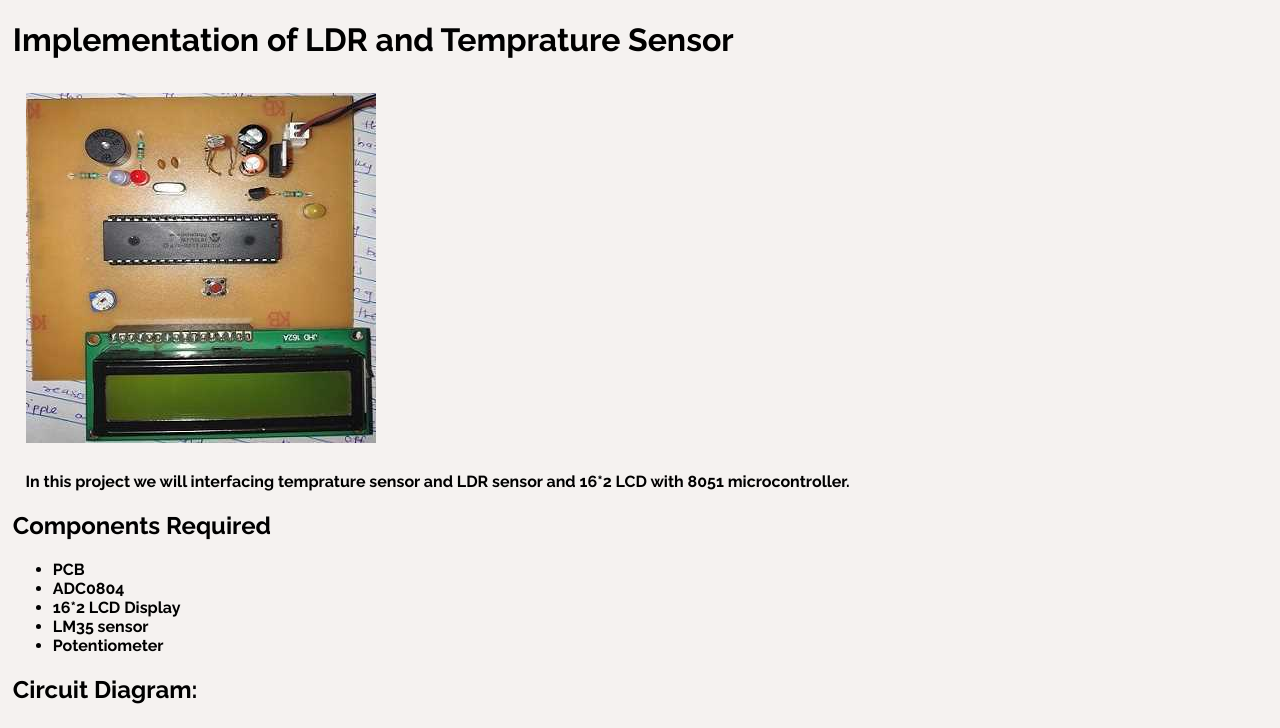
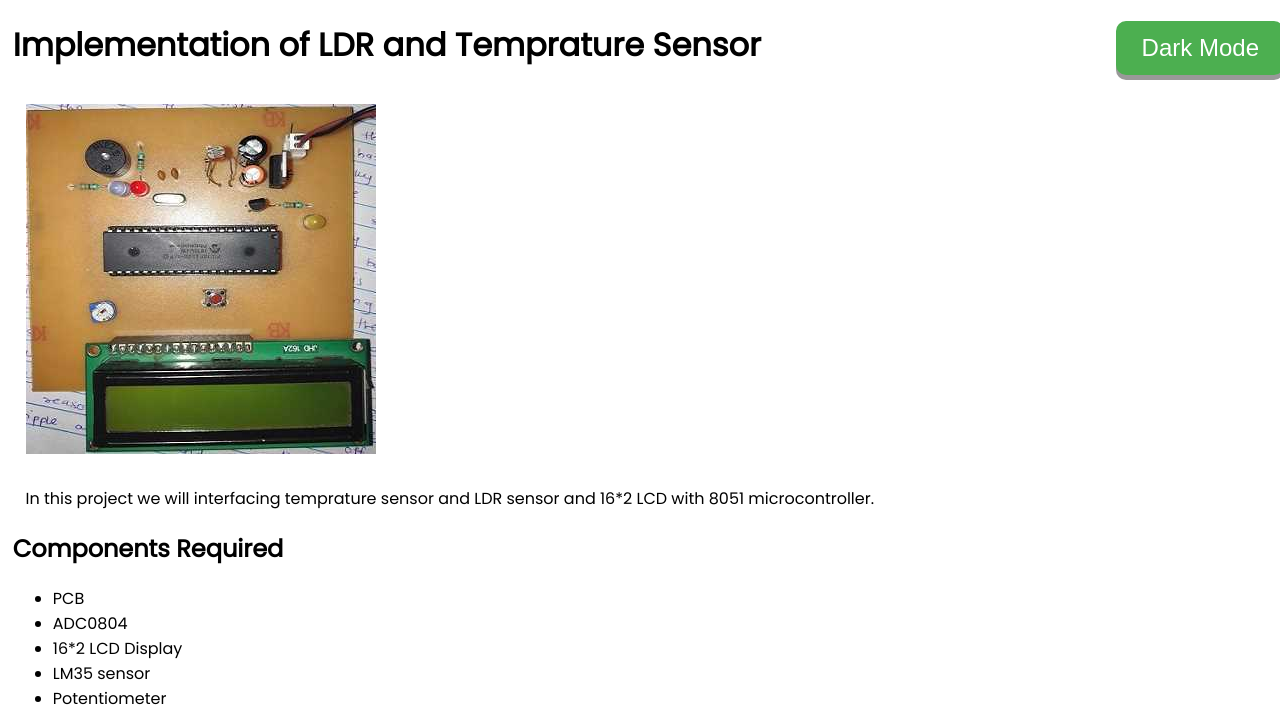
Before and after one commit to ChetanDehane/chetandehane.github.io, a plain HTML site: page microcontroller.html in a window 1280 px wide. Shown: the top 728 px of the page. Drawn offline with Linux system fonts and the light colour scheme.

Commit message:
dark mode in microcontroller project

```diff
--- a/css/microcontroller.css
+++ b/css/microcontroller.css
@@ -3,10 +3,37 @@ html
  box-sizing: border-box;
  scroll-behavior: smooth;
 
+
 }
+
+#darkmodebutton {
+  display: inline-block;
+  float: right;
+  padding: 1% 2%;
+  font-size: 24px;
+  cursor: pointer;
+  text-align: center;
+  text-decoration: none;
+  outline: none;
+  color: #fff;
+  background-color: #4CAF50;
+  border: none;
+  border-radius:10px;
+  box-shadow: 0 5px #999;
+}
+
+#darkmodebutton:hover {background-color: #3e8e41}
+
+#darkmodebutton:active {
+  background-color: #3e8e41;
+  box-shadow: 0 5px #666;
+  transform: translateY(4px);
+}
+
 div
 {
   width: 100%;
+
 }
 table
 
@@ -22,13 +49,12 @@ th, td {
 table{
   margin:30px auto 50px auto;
   }
-
   body{
-  	background-color: #f5f2f0;
-  	font-family: 'Raleway', sans-serif;
+  	font-family: 'Poppins','Raleway', sans-serif;
   	margin:1%;
     width: fit-content;
   }
+
   h2
   {
   	  font-weight:bolder;
--- a/js/java.js
+++ b/js/java.js
@@ -1,4 +1,4 @@
-function myFunction() {
+function moreaboutme() {
   var x = document.getElementById('myDIV');
   if (x.style.display == "block") {
     x.style.display = "none";
@@ -6,3 +6,22 @@ function myFunction() {
     x.style.display = "block";
   }
 }
+
+
+function darkmode() {
+
+if(document.body.style.backgroundColor == "white")
+{
+  document.getElementById("darkmodebutton").childNodes[0].nodeValue=
+   "Normal Mode";
+  document.body.style.backgroundColor = "#000000cf";
+  document.body.style.color = "white";
+  }
+  else
+  {
+  	document.getElementById("darkmodebutton").childNodes[0].nodeValue=
+   "Dark Mode";
+  document.body.style.backgroundColor = "white";
+  document.body.style.color = "#000000cf";
+  }
+}
--- a/microcontroller.html
+++ b/microcontroller.html
@@ -2,7 +2,6 @@
 <html lang="en">
 <head>
   <meta charset="utf-8">
-  <script src="https://kit.fontawesome.com/e3fda1c7fa.js" crossorigin="anonymous"></script>
   <title>microcontroller project</title>
 
 <link
@@ -15,9 +14,11 @@
 />
 
 <link rel="stylesheet"  href="css/microcontroller.css">
+<script type="text/javascript" src="js/java.js"></script>
 </head>
-<body>
-	<div>
+<body style="background:white;color:black;">
+	<button id = "darkmodebutton" onclick="darkmode()">Dark Mode</button>
+	<div id="divID">
 		<h1>Implementation of LDR and Temprature Sensor</h1>
 		<img src="images/microcontroller.jpg" alt="LDR sensor and temprature sensor Implementationon 8051">
 		<p>
```
Also changed, not shown: index.html (+1 -1 lines).
